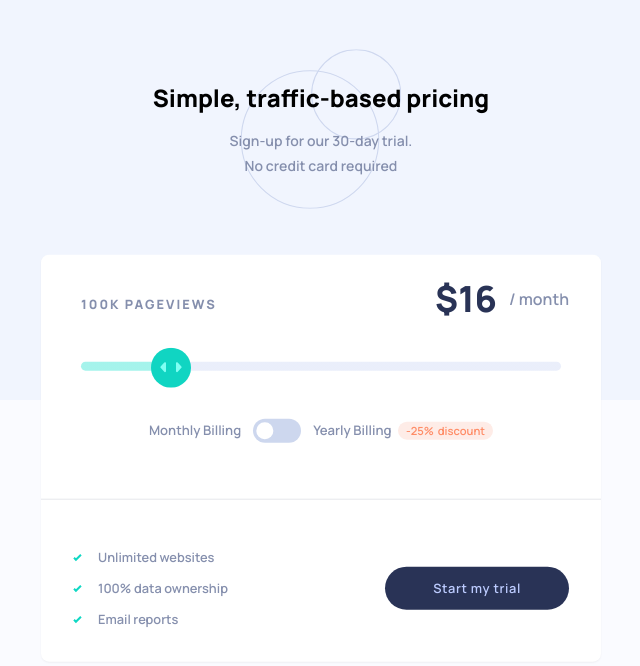
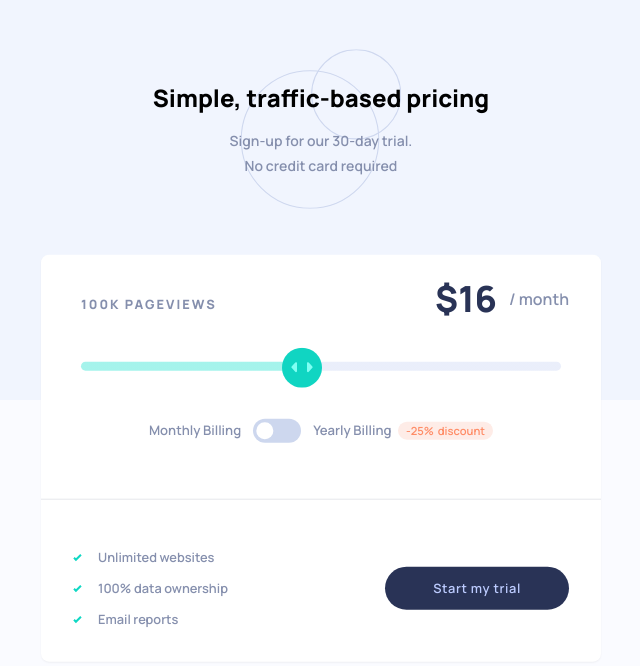
Before and after one commit to KruzadeR-VictoR/interactive_pricing_component-FM, a React (Vite) app: page / in a window 1280 px wide. Shown: the top 666 px of the page, without its empty margins (319-959 px from the left). Built offline with nearby package versions, Linux system fonts and the light colour scheme.

Commit message:
added slider functionality

```diff
--- a/src/App.tsx
+++ b/src/App.tsx
@@ -85,7 +85,7 @@ function App() {
             id="Slider"
             ref={rangeRef}
             min="0"
-            max="100"
+            max="35"
             value={Value}
             onChange={(e) => handleValue(e)}
             aria-label="range"
```
